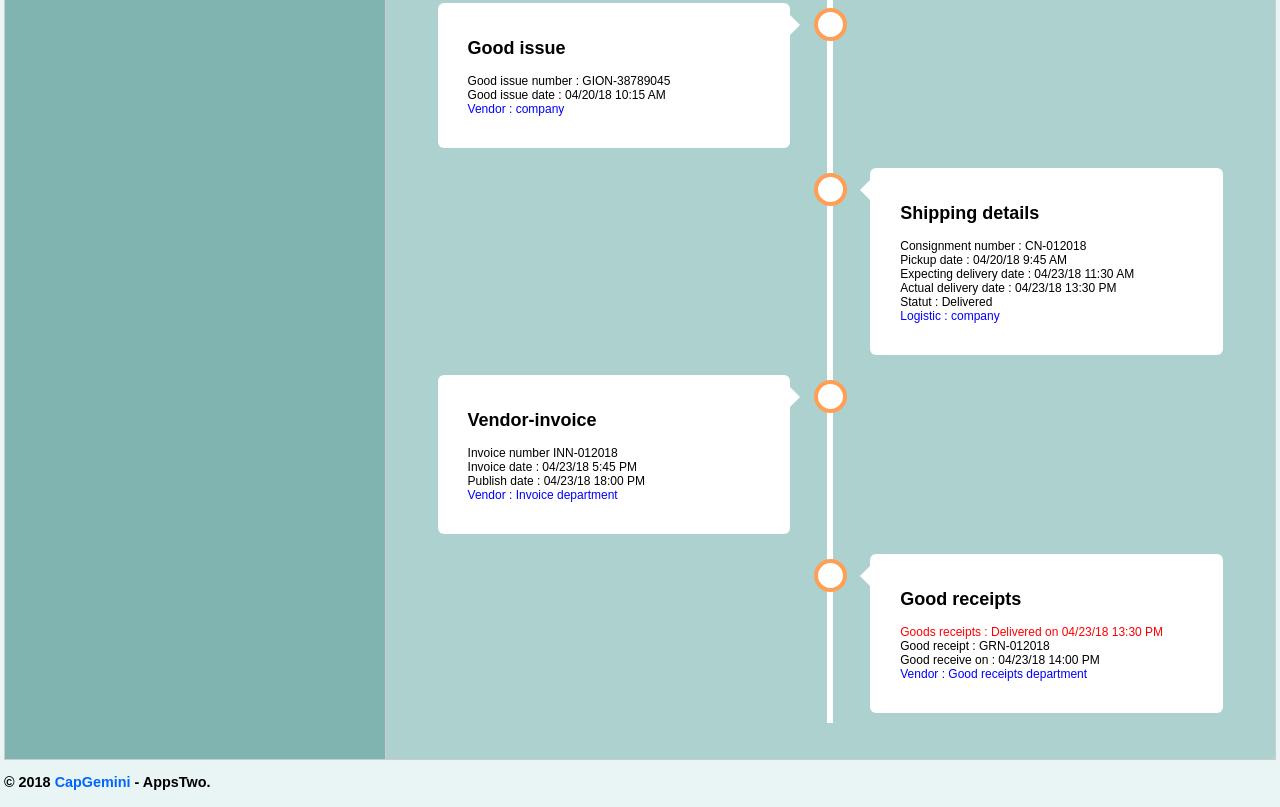
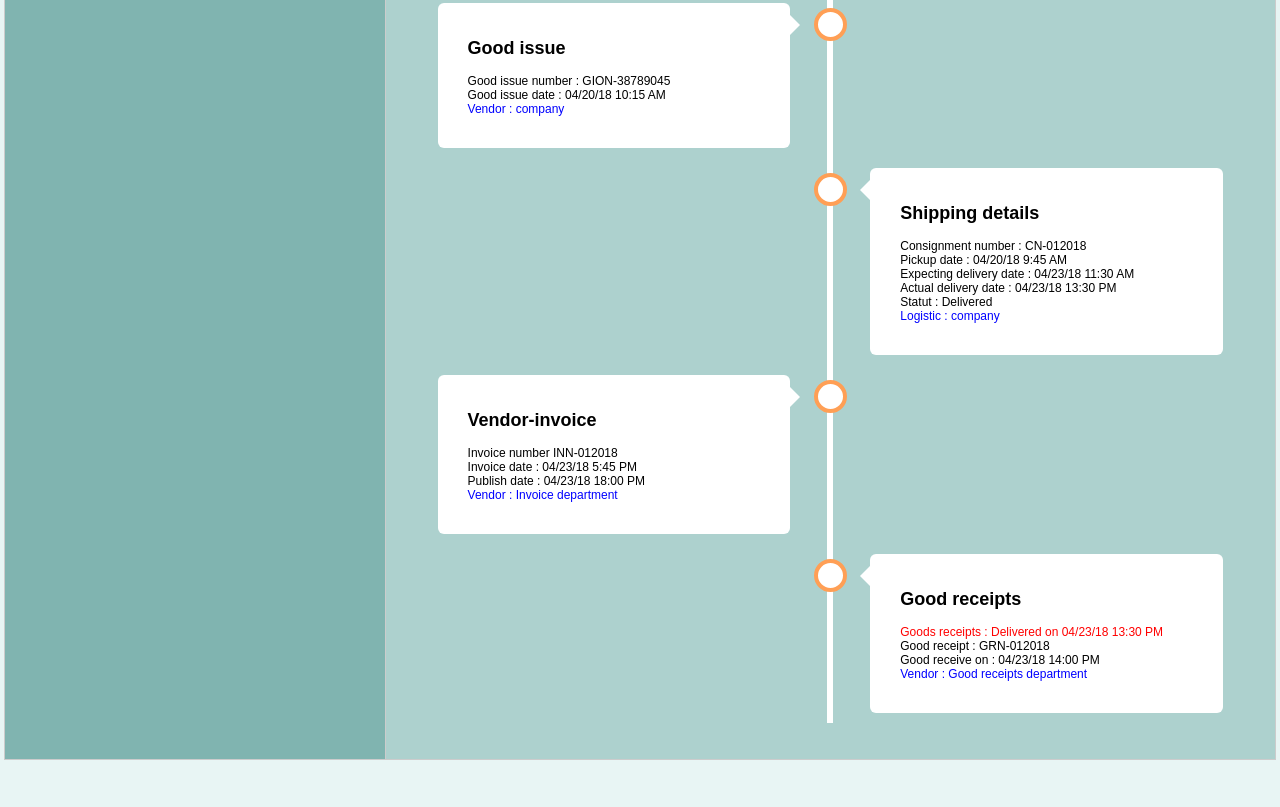
Before and after one commit to llemesre/Tobacco-tracking, a plain HTML site: page index.html in a window 1280 px wide. Shown: the part 578-1385 px from the top of the page. After the commit the page ends 1340 px from the top, so only its background shows below. Drawn offline with Linux system fonts and the light colour scheme.

Commit message:
update index.html

```diff
--- a/index.html
+++ b/index.html
@@ -396,7 +396,7 @@ clear:both;
 <div id="footer">
 <div class="copyright">
 
-<p>&copy; 2018 <span style="color:#0066ff">CapGemini</span> - AppsTwo.</p>
+<p></p>
 
 
 <script>
```
